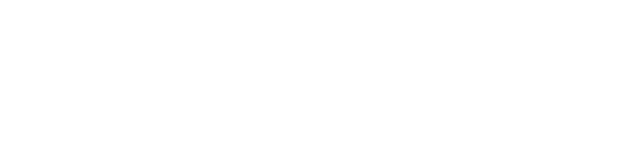
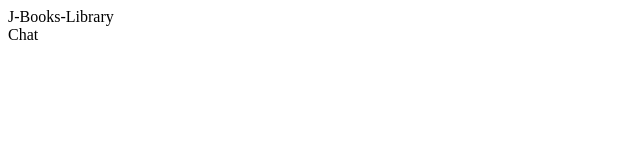
Before and after one commit to drey771/e-library, a plain HTML site: page index.html in a window 1280 px wide. Shown: the whole page, without its empty margins (0-640 px from the left). Drawn offline with Linux system fonts and the light colour scheme.

Commit message:
added first css line of code

```diff
--- a/index.html
+++ b/index.html
@@ -6,6 +6,11 @@
     <title>Document</title>
   </head>
   <body>
-    <div class="container"></div>
+    <div class="container">
+      <nav>
+        <div class="logo">J-Books-Library</div>
+        <div class="nav-content">Chat</div>
+      </nav>
+    </div>
   </body>
 </html>
--- a/style.css
+++ b/style.css
@@ -0,0 +1,9 @@
+* {
+  box-sizing: border-box;
+  margin: 0;
+  padding: 0;
+}
+
+.container {
+    width: 900px;
+}
```
